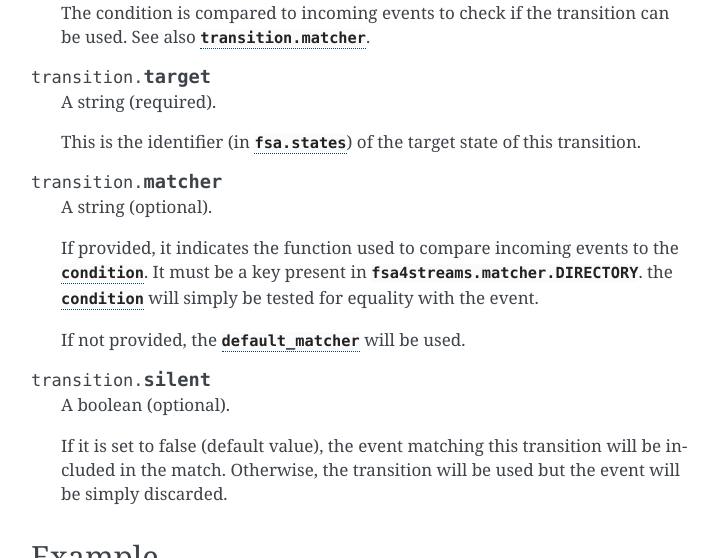
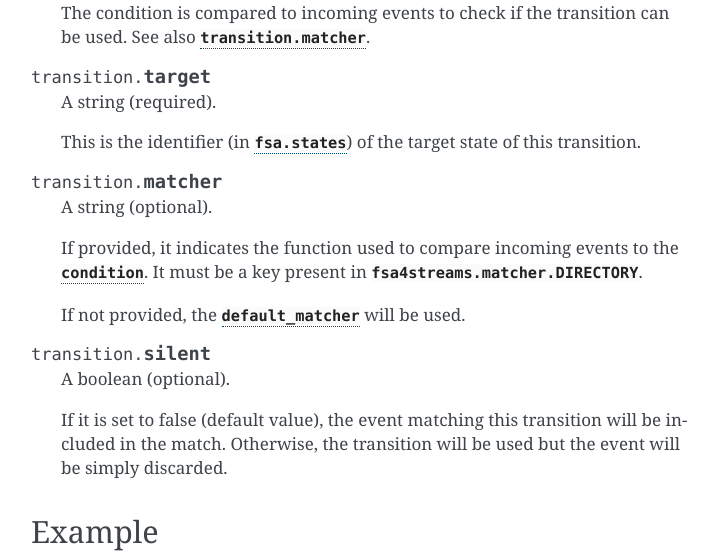
Before and after one commit to pchampin/fsa4streams, a Sphinx documentation site: the page built from doc/syntax.rst, in a window 1280 px wide and 900 px high, scrolled down 1947 px, cut to the strip 0-558 px from the top of the window. Shown: the whole strip, without its empty margins (389-1107 px from the left). Built offline with Sphinx 7.4.7, drawn with Linux system fonts in a browser that asks for light colours.

Commit message:
removed spurious line in doc

```diff
--- a/doc/syntax.rst
+++ b/doc/syntax.rst
@@ -128,7 +128,6 @@ Every transition is represented by a JSON object, with the following attributes:
    If provided,
    it indicates the function used to compare incoming events to the `~transition.condition`:attr:.
    It must be a key present in `fsa4streams.matcher.DIRECTORY`:py:data:.
-   the `~transition.condition`:attr: will simply be tested for equality with the event.
 
    If not provided,
    the `~fsa.default_matcher`:attr: will be used.
```
